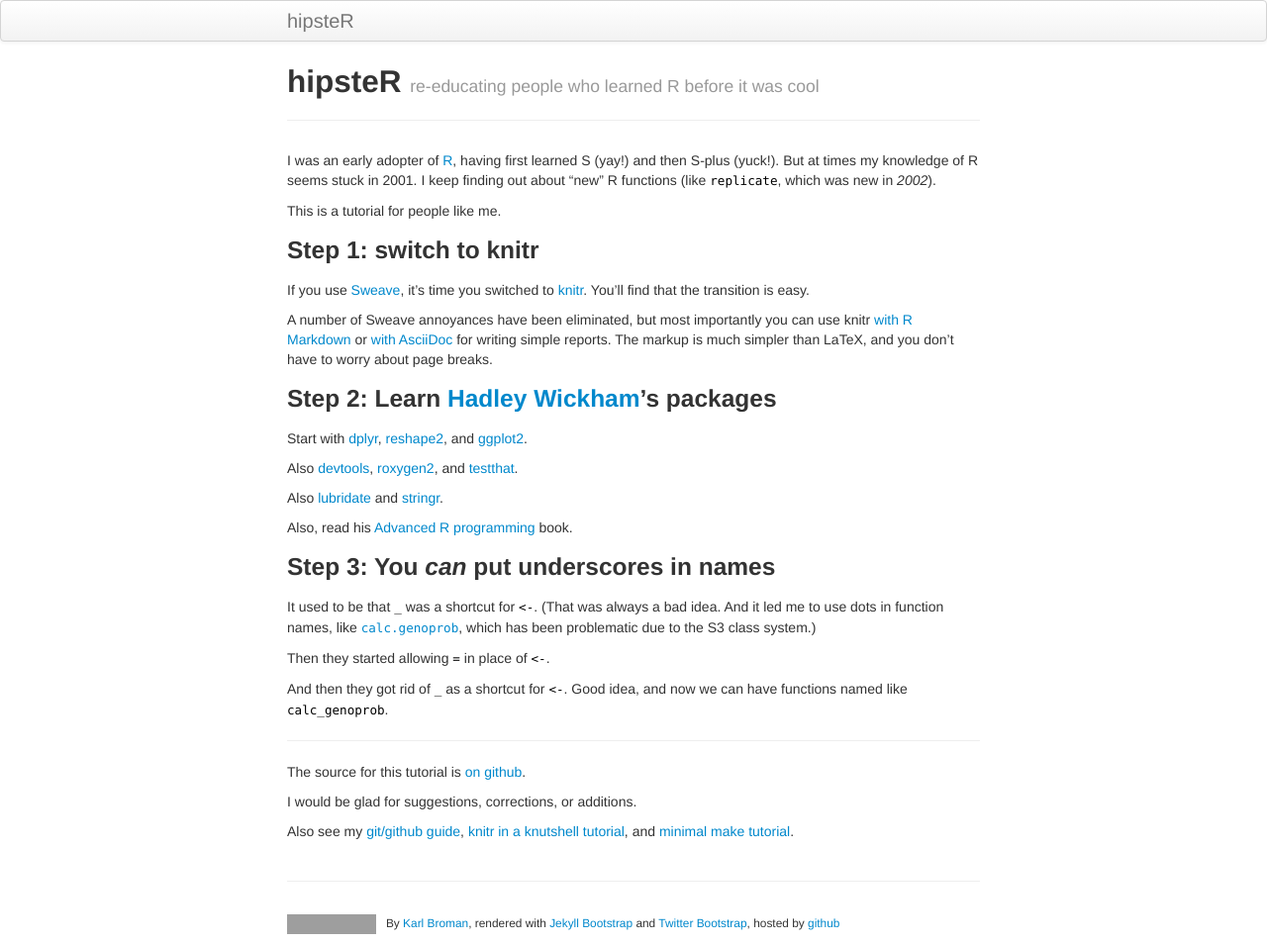
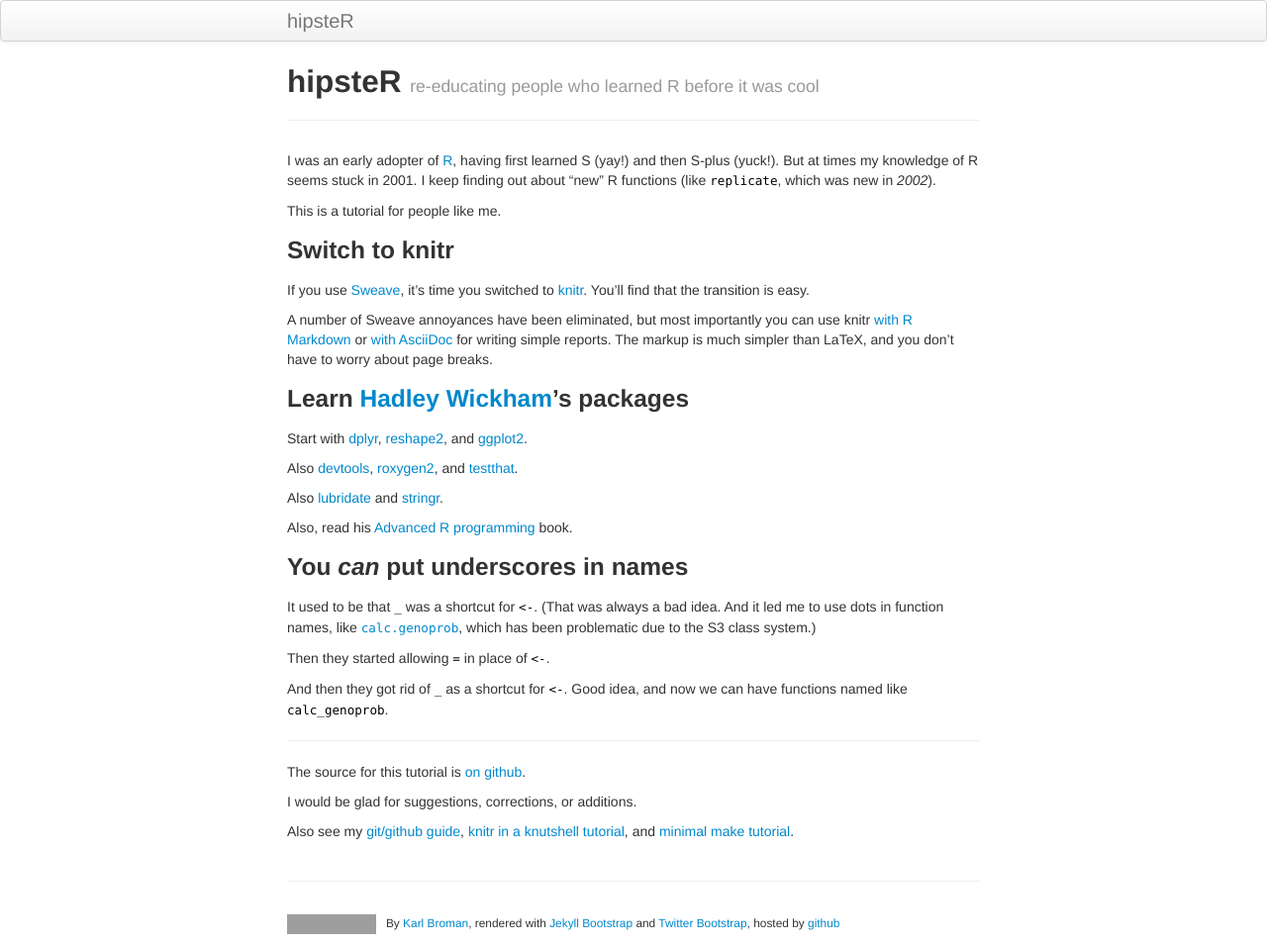
Before and after one commit to kbroman/hipsteR, a Jekyll site: the page built from index.md, in a window 1280 px wide. Shown: the whole page at 99% size. Built offline with Jekyll 4.4.1, drawn with Linux system fonts in a browser that asks for light colours; grey boxes are pictures that could not be loaded.

Commit message:
Get rid of the "steps"

```diff
--- a/index.md
+++ b/index.md
@@ -11,7 +11,7 @@ functions (like `replicate`, which was new in _2002_).
 
 This is a tutorial for people like me.
 
-### Step 1: switch to knitr
+### Switch to knitr
 
 If you use [Sweave](http://leisch.userweb.mwn.de/Sweave/), it's time
 you switched to [knitr](http://yihui.name/knitr/). You'll find that
@@ -25,7 +25,7 @@ or
 for writing simple reports. The markup is much simpler than LaTeX, and
 you don't have to worry about page breaks.
 
-### Step 2: Learn [Hadley Wickham](http://had.co.nz/)'s packages
+### Learn [Hadley Wickham](http://had.co.nz/)'s packages
 
 Start with [dplyr](https://github.com/hadley/dplyr),
 [reshape2](https://github.com/hadley/reshape), and
@@ -41,7 +41,7 @@ Also [lubridate](https://github.com/hadley/lubridate) and
 Also, read his [Advanced R programming](http://adv-r.had.co.nz/) book.
 
 
-### Step 3: You _can_ put underscores in names
+### You _can_ put underscores in names
 
 It used to be that `_` was a shortcut for `<-`. (That was always a bad
 idea. And it led me to use dots in function names, like
```
